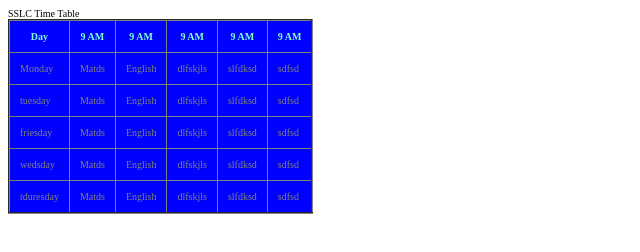
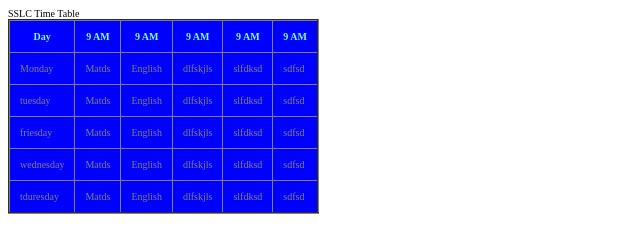
Before and after one commit to samrudh464646/interviewPrep, a plain HTML site: page index.html in a window 1280 px wide. Shown: the whole page, without its empty margins (0-640 px from the left). Drawn offline with Linux system fonts and the light colour scheme.

Commit message:
Corrected A typo

```diff
--- a/index.html
+++ b/index.html
@@ -112,7 +112,7 @@
 
             </tr>
             <tr>
-                <td>wedsday</td>
+                <td>wednesday</td>
                 <td>Matds</td>
                 <td>English</td>
                 <td>dlfskjls</td>
```
